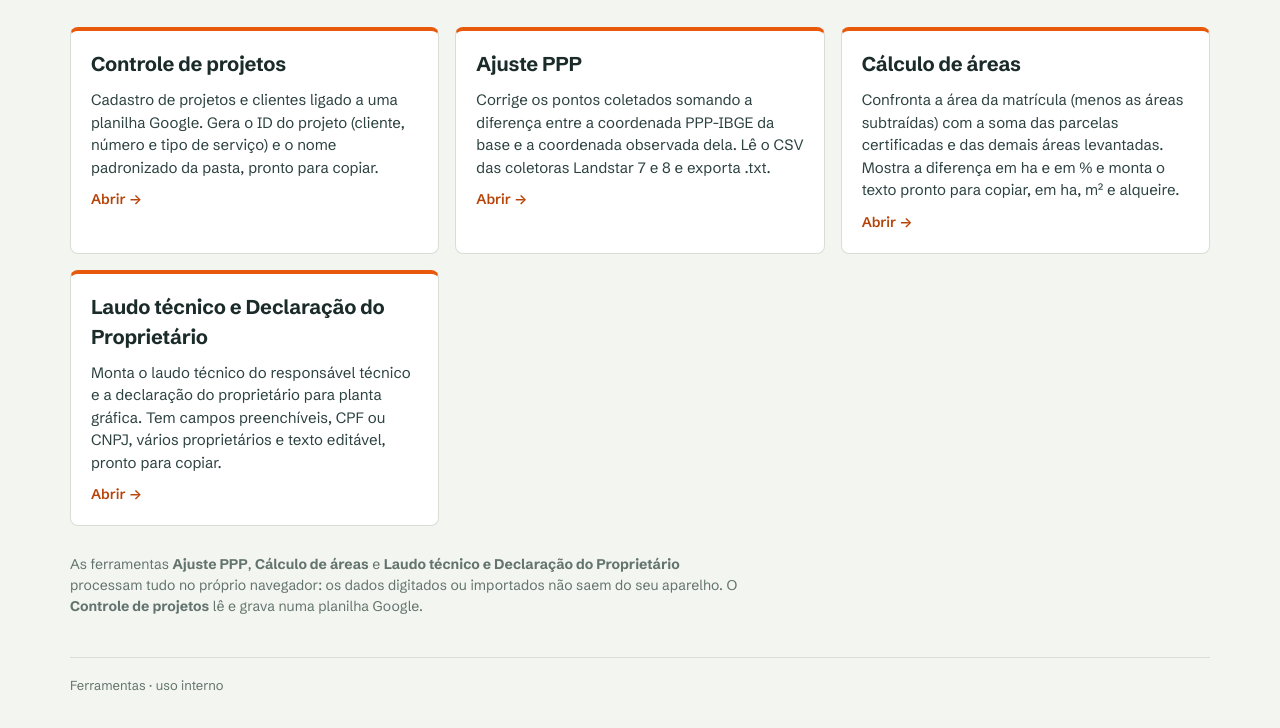
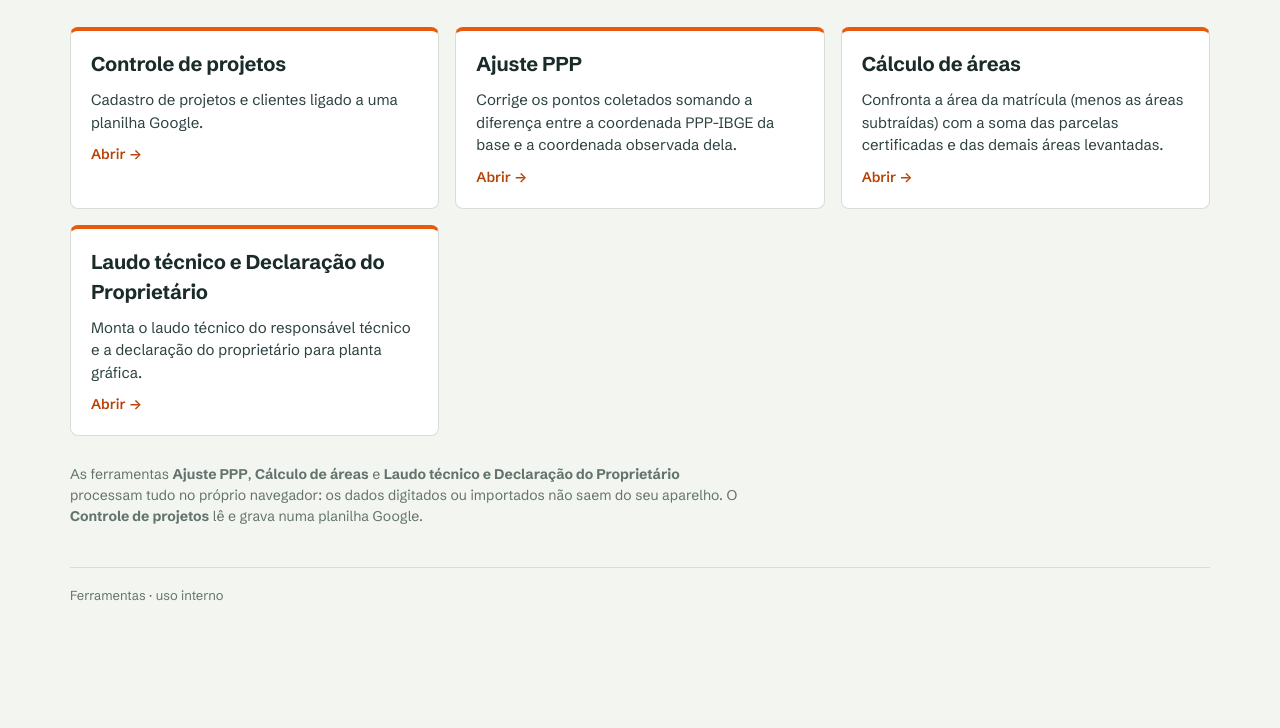
Before and after one commit to euberfabiosouza-cloud/ferramentas, a plain HTML site: page index.html in a window 1280 px wide. Shown: the part 158-886 px from the top of the page. After the commit the page ends 800 px from the top, so only its background shows below. Drawn offline with Linux system fonts and the light colour scheme.

Commit message:
Simplify project descriptions in index.html

```diff
--- a/index.html
+++ b/index.html
@@ -65,27 +65,27 @@ main.wrap { padding-top: 28px; }
     <!-- ===================== CONTROLE DE PROJETOS ===================== -->
     <li class="card">
       <h2><a href="projetos/">Controle de projetos</a></h2>
-      <p>Cadastro de projetos e clientes ligado a uma planilha Google. Gera o ID do projeto (cliente, número e tipo de serviço) e o nome padronizado da pasta, pronto para copiar.</p>
+      <p>Cadastro de projetos e clientes ligado a uma planilha Google.</p>
       <span class="go" aria-hidden="true">Abrir →</span>
     </li>
 
     <!-- ===================== AJUSTE PPP ===================== -->
     <li class="card">
       <h2><a href="ppp/">Ajuste PPP</a></h2>
-      <p>Corrige os pontos coletados somando a diferença entre a coordenada PPP-IBGE da base e a coordenada observada dela. Lê o CSV das coletoras Landstar 7 e 8 e exporta .txt.</p>
+      <p>Corrige os pontos coletados somando a diferença entre a coordenada PPP-IBGE da base e a coordenada observada dela.</p>
       <span class="go" aria-hidden="true">Abrir →</span>
     </li>
 
     <!-- ===================== CÁLCULO DE ÁREAS ===================== -->
     <li class="card">
       <h2><a href="areas/">Cálculo de áreas</a></h2>
-      <p>Confronta a área da matrícula (menos as áreas subtraídas) com a soma das parcelas certificadas e das demais áreas levantadas. Mostra a diferença em ha e em % e monta o texto pronto para copiar, em ha, m² e alqueire.</p>
+      <p>Confronta a área da matrícula (menos as áreas subtraídas) com a soma das parcelas certificadas e das demais áreas levantadas. </p>
       <span class="go" aria-hidden="true">Abrir →</span>
     </li>
         <!-- ===================== LAUDO E DECLARAÇÃO ===================== -->
     <li class="card">
       <h2><a href="laudo/">Laudo técnico e Declaração do Proprietário</a></h2>
-      <p>Monta o laudo técnico do responsável técnico e a declaração do proprietário para planta gráfica. Tem campos preenchíveis, CPF ou CNPJ, vários proprietários e texto editável, pronto para copiar.</p>
+      <p>Monta o laudo técnico do responsável técnico e a declaração do proprietário para planta gráfica.</p>
       <span class="go" aria-hidden="true">Abrir →</span>
     </li>
     <!--
```
